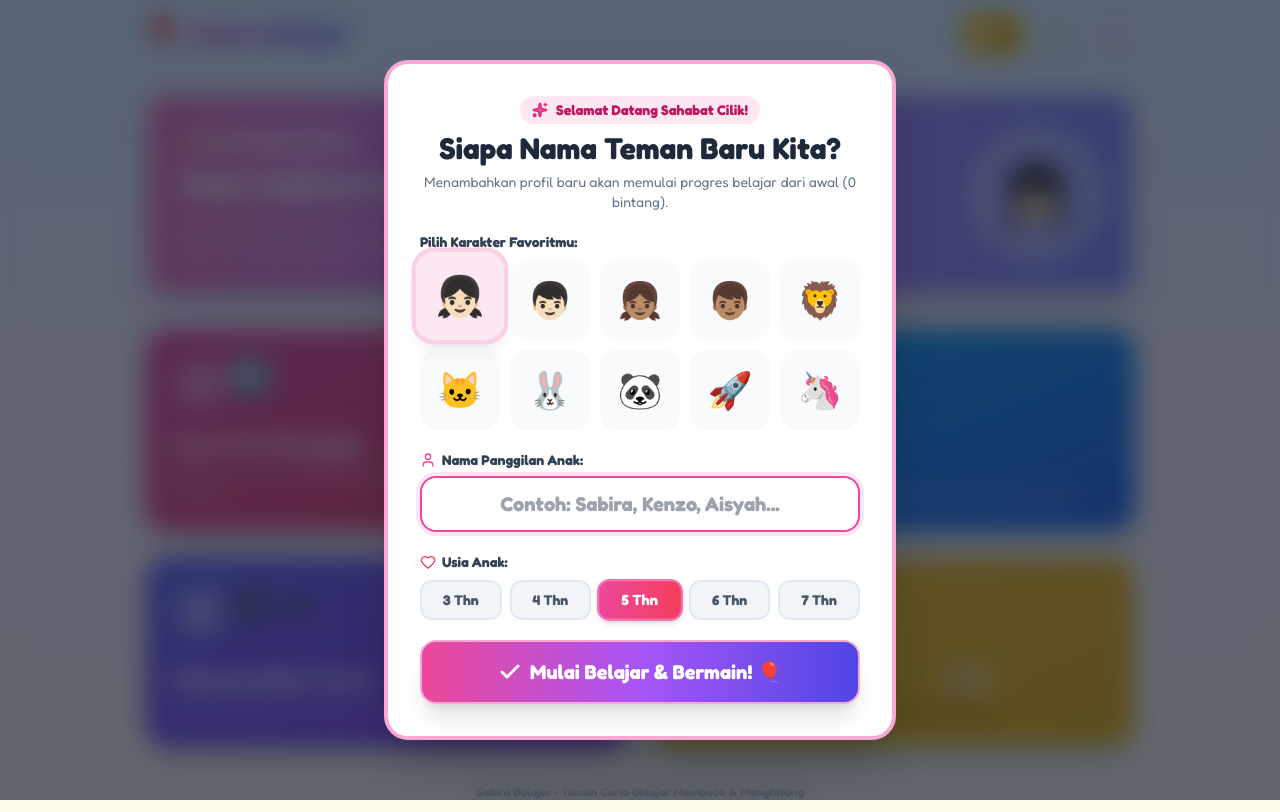
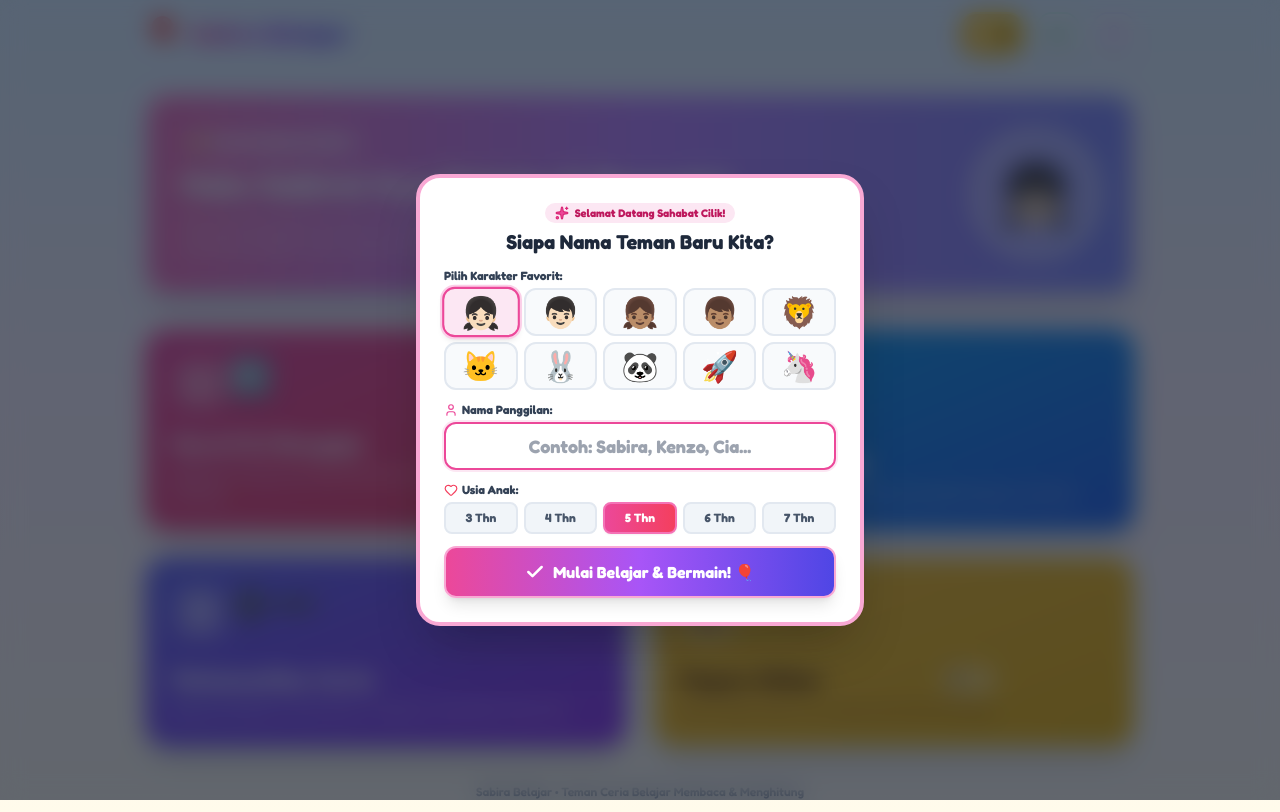
Before and after one commit to crimlife-ui/sabira-belajar, a React (Vite) app: page / in a window 1280 px wide. Built offline with nearby package versions, Linux system fonts and the light colour scheme.

Commit message:
fix: make profile modal compact to fit on screen without scroll

```diff
--- a/src/components/common/ProfileModal.tsx
+++ b/src/components/common/ProfileModal.tsx
@@ -101,8 +101,8 @@ export const ProfileModal: React.FC<ProfileModalProps> = ({
   };
 
   return (
-    <div className="fixed inset-0 z-50 flex items-center justify-center p-4 bg-slate-900/65 backdrop-blur-md animate-fadeIn">
-      <div className="bg-white rounded-3xl max-w-lg w-full p-6 sm:p-8 shadow-2xl border-4 border-pink-300 relative overflow-hidden animate-pop">
+    <div className="fixed inset-0 z-50 flex items-center justify-center p-3 sm:p-4 bg-slate-900/65 backdrop-blur-md animate-fadeIn overflow-y-auto">
+      <div className="bg-white rounded-3xl max-w-md w-full p-4 sm:p-6 shadow-2xl border-4 border-pink-300 relative overflow-hidden animate-pop my-auto">
         {/* Close Button (only if not first time setup) */}
         {!isFirstTime && onClose && (
           <button
@@ -110,15 +110,15 @@ export const ProfileModal: React.FC<ProfileModalProps> = ({
               sounds.playPop();
               onClose();
             }}
-            className="absolute top-4 right-4 p-2 text-slate-400 hover:text-slate-600 rounded-full hover:bg-slate-100 cursor-pointer"
+            className="absolute top-3 right-3 p-1.5 text-slate-400 hover:text-slate-600 rounded-full hover:bg-slate-100 cursor-pointer"
           >
-            <X className="w-6 h-6" />
+            <X className="w-5 h-5" />
           </button>
         )}
 
         {/* Mode Switcher (only shown if not first time) */}
         {!isFirstTime && (
-          <div className="flex gap-2 p-1.5 bg-slate-100 rounded-2xl mb-4 border border-slate-200">
+          <div className="flex gap-1.5 p-1 bg-slate-100 rounded-xl mb-3 border border-slate-200">
             <button
               type="button"
               onClick={() => {
@@ -128,7 +128,7 @@ export const ProfileModal: React.FC<ProfileModalProps> = ({
                 setSelectedAvatar(initialProfile?.avatar || "👧🏻");
                 setSelectedAge(initialProfile?.age || 5);
               }}
-              className={`flex-1 py-2 px-3 rounded-xl font-bold text-xs sm:text-sm transition-all cursor-pointer ${
+              className={`flex-1 py-1.5 px-2 rounded-lg font-bold text-xs transition-all cursor-pointer ${
                 mode === "edit"
                   ? "bg-white text-slate-800 shadow-sm border border-slate-200 font-black"
                   : "text-slate-500 hover:text-slate-700"
@@ -145,7 +145,7 @@ export const ProfileModal: React.FC<ProfileModalProps> = ({
                 setSelectedAvatar("👧🏻");
                 setSelectedAge(5);
               }}
-              className={`flex-1 py-2 px-3 rounded-xl font-bold text-xs sm:text-sm transition-all cursor-pointer ${
+              className={`flex-1 py-1.5 px-2 rounded-lg font-bold text-xs transition-all cursor-pointer ${
                 mode === "new"
                   ? "bg-gradient-to-r from-pink-500 to-rose-500 text-white shadow-md font-black"
                   : "text-slate-500 hover:text-slate-700"
@@ -157,46 +157,34 @@ export const ProfileModal: React.FC<ProfileModalProps> = ({
         )}
 
         {/* Header */}
-        <div className="text-center space-y-1.5 mb-5">
-          <div className="inline-flex items-center gap-2 px-3 py-1 bg-pink-100 text-pink-700 rounded-full text-xs sm:text-sm font-black">
-            <Sparkles className="w-4 h-4 fill-pink-500 text-pink-600" />
+        <div className="text-center space-y-0.5 mb-3">
+          <div className="inline-flex items-center gap-1.5 px-2.5 py-0.5 bg-pink-100 text-pink-700 rounded-full text-[11px] font-black">
+            <Sparkles className="w-3.5 h-3.5 fill-pink-500 text-pink-600" />
             <span>
               {isFirstTime
                 ? "Selamat Datang Sahabat Cilik!"
                 : mode === "new"
-                ? "Tambah Sahabat Cilik Baru"
+                ? "Tambah Anak Baru (Mulai 0 ⭐)"
                 : "Ubah Profil Sahabat Cilik"}
             </span>
           </div>
 
-          <h2 className="text-2xl sm:text-3xl font-black text-slate-800">
+          <h2 className="text-lg sm:text-xl font-black text-slate-800 leading-tight">
             {isFirstTime
               ? "Siapa Nama Teman Baru Kita?"
               : mode === "new"
-              ? "Selamat Datang Anak Hebat!"
+              ? "Profil Sahabat Cilik Baru"
               : "Profil Petualang Belajar"}
           </h2>
-          <p className="text-xs sm:text-sm text-slate-500 font-medium">
-            {mode === "new" || isFirstTime
-              ? "Menambahkan profil baru akan memulai progres belajar dari awal (0 bintang)."
-              : "Perbarui nama, avatar, atau usia tanpa mereset progres bintangmu."}
-          </p>
         </div>
 
-        {mode === "new" && !isFirstTime && (
-          <div className="mb-4 p-3 bg-amber-50 border-2 border-amber-300 rounded-2xl text-amber-900 text-xs font-bold text-center flex items-center justify-center gap-2">
-            <span>✨</span>
-            <span>Profil baru akan memulai progres dan petualangan bintang dari awal!</span>
-          </div>
-        )}
-
-        <form onSubmit={handleSubmit} className="space-y-5">
+        <form onSubmit={handleSubmit} className="space-y-3">
           {/* Avatar Selection */}
-          <div className="space-y-2">
-            <label className="block text-xs sm:text-sm font-black text-slate-700 text-left">
-              Pilih Karakter Favoritmu:
+          <div className="space-y-1">
+            <label className="block text-xs font-bold text-slate-700 text-left">
+              Pilih Karakter Favorit:
             </label>
-            <div className="grid grid-cols-5 gap-2 sm:gap-2.5">
+            <div className="grid grid-cols-5 gap-1.5">
               {AVATAR_CHOICES.map((av) => {
                 const isSelected = selectedAvatar === av.emoji;
                 return (
@@ -207,10 +195,10 @@ export const ProfileModal: React.FC<ProfileModalProps> = ({
                       sounds.playPop();
                       setSelectedAvatar(av.emoji);
                     }}
-                    className={`aspect-square rounded-2xl flex flex-col items-center justify-center text-3xl sm:text-4xl transition-all cursor-pointer border-3 ${
+                    className={`h-11 sm:h-12 rounded-xl flex items-center justify-center text-2xl sm:text-3xl transition-all cursor-pointer border-2 ${
                       isSelected
-                        ? "bg-pink-100 border-pink-500 scale-110 shadow-lg ring-4 ring-pink-200 -translate-y-1"
-                        : "bg-slate-50 hover:bg-pink-50 border-slate-200 hover:border-pink-200"
+                        ? "bg-pink-100 border-pink-500 scale-105 shadow-md ring-2 ring-pink-200"
+                        : "bg-slate-50 hover:bg-pink-50 border-slate-200"
                     }`}
                     title={av.label}
                   >
@@ -222,10 +210,10 @@ export const ProfileModal: React.FC<ProfileModalProps> = ({
           </div>
 
           {/* Name Input */}
-          <div className="space-y-1.5 text-left">
-            <label className="block text-xs sm:text-sm font-black text-slate-700 flex items-center gap-1.5">
-              <User className="w-4 h-4 text-pink-500" />
-              <span>Nama Panggilan Anak:</span>
+          <div className="space-y-1 text-left">
+            <label className="block text-xs font-bold text-slate-700 flex items-center gap-1">
+              <User className="w-3.5 h-3.5 text-pink-500" />
+              <span>Nama Panggilan:</span>
             </label>
             <input
               type="text"
@@ -234,23 +222,23 @@ export const ProfileModal: React.FC<ProfileModalProps> = ({
                 setName(e.target.value);
                 if (error) setError("");
               }}
-              placeholder="Contoh: Sabira, Kenzo, Aisyah..."
+              placeholder="Contoh: Sabira, Kenzo, Cia..."
               maxLength={20}
-              className="w-full text-lg sm:text-xl font-bold py-3 px-4 rounded-2xl border-2 border-slate-300 focus:border-pink-500 focus:outline-none focus:ring-4 focus:ring-pink-100 text-center text-slate-800"
+              className="w-full text-base sm:text-lg font-bold py-2 px-3 rounded-xl border-2 border-slate-300 focus:border-pink-500 focus:outline-none focus:ring-2 focus:ring-pink-100 text-center text-slate-800"
               autoFocus
             />
             {error && (
-              <p className="text-xs text-rose-500 font-bold text-center mt-1">{error}</p>
+              <p className="text-[11px] text-rose-500 font-bold text-center mt-0.5">{error}</p>
             )}
           </div>
 
           {/* Age Selection */}
-          <div className="space-y-2 text-left">
-            <label className="block text-xs sm:text-sm font-black text-slate-700 flex items-center gap-1.5">
-              <Heart className="w-4 h-4 text-rose-500" />
+          <div className="space-y-1 text-left">
+            <label className="block text-xs font-bold text-slate-700 flex items-center gap-1">
+              <Heart className="w-3.5 h-3.5 text-rose-500" />
               <span>Usia Anak:</span>
             </label>
-            <div className="flex justify-between gap-2">
+            <div className="flex justify-between gap-1.5">
               {AGE_OPTIONS.map((ageVal) => {
                 const isSelected = selectedAge === ageVal;
                 return (
@@ -261,9 +249,9 @@ export const ProfileModal: React.FC<ProfileModalProps> = ({
                       sounds.playPop();
                       setSelectedAge(ageVal);
                     }}
-                    className={`flex-1 py-2 rounded-xl font-black text-xs sm:text-sm border-2 transition-all cursor-pointer ${
+                    className={`flex-1 py-1.5 rounded-lg font-black text-xs border-2 transition-all cursor-pointer ${
                       isSelected
-                        ? "bg-gradient-to-r from-pink-500 to-rose-500 text-white border-pink-400 shadow-md scale-105"
+                        ? "bg-gradient-to-r from-pink-500 to-rose-500 text-white border-pink-400 shadow-sm"
                         : "bg-slate-100 text-slate-600 hover:bg-slate-200 border-slate-200"
                     }`}
                   >
@@ -277,15 +265,15 @@ export const ProfileModal: React.FC<ProfileModalProps> = ({
           {/* Submit Button */}
           <button
             type="submit"
-            className="w-full py-4 mt-2 bg-gradient-to-r from-pink-500 via-purple-500 to-indigo-600 hover:from-pink-600 hover:to-indigo-700 text-white font-black text-lg sm:text-xl rounded-2xl shadow-xl border-2 border-pink-300 flex items-center justify-center gap-2 active:scale-95 transition-all cursor-pointer"
+            className="w-full py-2.5 sm:py-3 mt-1 bg-gradient-to-r from-pink-500 via-purple-500 to-indigo-600 hover:from-pink-600 hover:to-indigo-700 text-white font-black text-sm sm:text-base rounded-xl shadow-lg border-2 border-pink-300 flex items-center justify-center gap-2 active:scale-95 transition-all cursor-pointer"
           >
-            <Check className="w-6 h-6 stroke-[3]" />
+            <Check className="w-5 h-5 stroke-[3]" />
             <span>
               {isFirstTime
                 ? "Mulai Belajar & Bermain! 🎈"
                 : mode === "new"
-                ? "Mulai Progres Baru dengan Profil Ini! 🌟"
-                : "Simpan Perubahan Profil ✨"}
+                ? "Mulai Progres Baru! 🌟"
+                : "Simpan Perubahan ✨"}
             </span>
           </button>
         </form>
```
